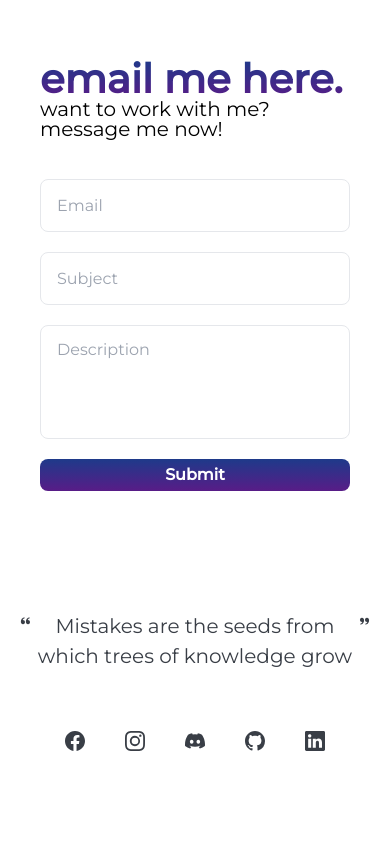
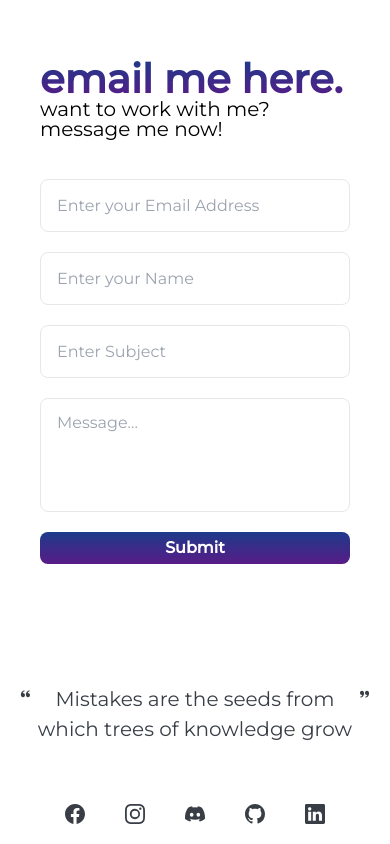
Before and after one commit to DropitupQwerty/MyNewPortfolio, a React (Vite) app: page / in a window 390 px wide. Shown: the part 3265-4109 px from the top of the page. Before the commit the page ends 4036 px from the top, so only its background shows below. Built offline with nearby package versions, Linux system fonts and the light colour scheme.

Commit message:
New upadte

```diff
--- a/package.json
+++ b/package.json
@@ -10,6 +10,7 @@
     "preview": "vite preview"
   },
   "dependencies": {
+    "@emailjs/browser": "^3.11.0",
     "@emotion/react": "^11.11.1",
     "@emotion/styled": "^11.11.0",
     "@headlessui/react": "^1.7.16",
--- a/src/components/AppNavigationBar/index.tsx
+++ b/src/components/AppNavigationBar/index.tsx
@@ -35,14 +35,19 @@ export const AppNavigationBar = (props : AppNavigationBarProps) => {
                     </a>
                 </div>
                 <ul className='flex mt-20 md:mt-0 p-6 md:p-0 justify-end md:gap-10 w-full flex-col md:flex-row '>
-                    {props.path.map((NavPath, index)=>
-                        <button key={index} onClick={()=>{handleScrollToId(NavPath.href)
+                    {props.path.map((NavPath, index)=> NavPath.pathname.toLowerCase() !== 'my resume' ?
+                        <button key={index} onClick={()=>{
+                            handleScrollToId(NavPath.href)
                             setOpen(false)}} >
                             <div className='p-3 md:p-5 border-b-2 flex flex-col lowercase md:border-none font-medium hover:drop-shadow-lg  text-[#39383D] text-start md:text-center text=[#393E46] text-[16px]'>
                                 {NavPath.pathname}
                             </div>
-
-                        </button>
+                        </button> :
+                        <a key={index}  href={NavPath.href} target='_blank' rel="noreferrer">
+                            <div className='p-3 md:p-5 border-b-2 flex flex-col lowercase md:border-none font-medium hover:drop-shadow-lg  text-[#39383D] text-start md:text-center text=[#393E46] text-[16px]'>
+                                {NavPath.pathname}
+                            </div>
+                        </a>
                     )}
                 </ul>
                 <div className=' flex flex-col items-center md:hidden'>
@@ -59,6 +64,7 @@ export const AppNavigationBar = (props : AppNavigationBarProps) => {
                         }
                     </div>
                 </div>
+
             </div>
         </div>
     )
--- a/src/page/HomePage/GetIntouch/index.tsx
+++ b/src/page/HomePage/GetIntouch/index.tsx
@@ -1,20 +1,51 @@
 import React from 'react'
+// import { useOnScreen } from 'utilities/UseOnScreen'
+import emailJs from '@emailjs/browser'
+
+
+const Service_ID = 'service_3d1soey'
+const emailTemplate = 'template_w9ia62s'
+const publicKey='_p02JMH-OM30WSzUh'
 
 export const GetInTouch = () => {
+    // const [data  , setData] = React.useState<emailType | null>(null)
+    const ref = React.useRef<HTMLDivElement>(null)
+    const formRef =  React.useRef<HTMLFormElement | null>(null)
+
+
+
+    const sendEmail  = (e : React.FormEvent) => {
+        e.preventDefault()
+        console.log(formRef.current)
+
+        emailJs.sendForm(Service_ID , emailTemplate , formRef.current as HTMLFormElement , publicKey)
+            .then((result)=> {
+                console.log(result.text)
+                window.location.reload()
+            }
+            ).catch((error)=>
+                console.log(error)
+            )
+    }
+
+
     return (
-        <div className=' flex items-center bg-white' id="contact">
+        <div ref={ref} className=' flex items-center bg-white' id="contact">
             <div className='w-full  my-10  flex justify-center ' >
                 <div className='flex flex-col bg-white p-10 lowercase w-full md:w-[60%] leading-none'>
                     <div className='text-[40px] lg:text-[70px] font-extrabold bg-clip-text text-transparent bg-gradient-to-t from-purple-900 to-blue-900'>Email me here.</div>
                     <div className='text-[20px]'>Want to work with me? Message me now!</div>
-                    <div className='flex flex-col gap-5 mt-10'>
-                        <input className='p-4 border  rounded-lg focus:shadow-purple-900 focus:shadow outline-none' placeholder='Email'/>
-                        <input className='p-4 border  rounded-lg focus:shadow-purple-900 focus:shadow outline-none' placeholder='Subject'/>
-                        <textarea rows={5} className='resize-none border rounded-lg p-4 focus:shadow-purple-900 focus:shadow outline-none' placeholder='Description '/>
-                        <div className='w-full flex justify-center'>
-                            <button className='font-bold  rounded-lg  py-2 w-full bg-gradient-to-t from-purple-900 to-blue-900 text-white '>Submit</button>
+                    <form ref={formRef} onSubmit={(e)=>sendEmail(e)}>
+                        <div className='flex flex-col gap-5 mt-10'>
+                            <input id="email" name='email' className='w-full p-4 border  rounded-lg focus:shadow-purple-900 focus:shadow outline-none' placeholder='Enter your Email Address'/>
+                            <input id="name" name='name' className='w-full p-4 border  rounded-lg focus:shadow-purple-900 focus:shadow outline-none' placeholder='Enter your Name'/>
+                            <input id="subject" name='subject' className='w-full p-4 border  rounded-lg focus:shadow-purple-900 focus:shadow outline-none' placeholder='Enter Subject'/>
+                            <textarea name='message' rows={5} className='resize-none border rounded-lg p-4 focus:shadow-purple-900 focus:shadow outline-none' placeholder='Message... '/>
+                            <div className='w-full flex justify-center'>
+                                <button type="submit" className='font-bold  rounded-lg  py-2 w-full bg-gradient-to-t from-purple-900 to-blue-900 text-white '>Submit</button>
+                            </div>
                         </div>
-                    </div>
+                    </form>
                 </div>
             </div>
         </div>
--- a/src/page/HomePage/MyContacts/index.tsx
+++ b/src/page/HomePage/MyContacts/index.tsx
@@ -5,7 +5,9 @@ import { MySocmed } from 'utilities/Social'
 
 
 
+
 export const MyContacts = () => {
+
 
     return (
 
@@ -26,9 +28,6 @@ export const MyContacts = () => {
                 </div>
 
             </div>
-            {/* <div className='tracking-wider text-sm p-5 text-gray-400 flex items-center'>
-               Email me at    <SiGmail className='mx-2 mr-1'/><button onClick={() => copyEmail()} className='text-blue-700 underline'> {myEmail}</button>
-            </div> */}
         </div>
     )
 }
--- a/src/utilities/Paths.tsx
+++ b/src/utilities/Paths.tsx
@@ -23,7 +23,7 @@ export const paths: pathType[] = [
     },
     {
         pathname: 'My Resume',
-        href:'',
+        href:'https://drive.google.com/file/d/1e9yyi60UF_SybvuHgRfyTUvc4Zq0i0dO/view?usp=sharing',
         scrollPos: 666,
     },
 ]
```
Also changed, not shown: 1 other file (tests, documents, lock files or other folders).
